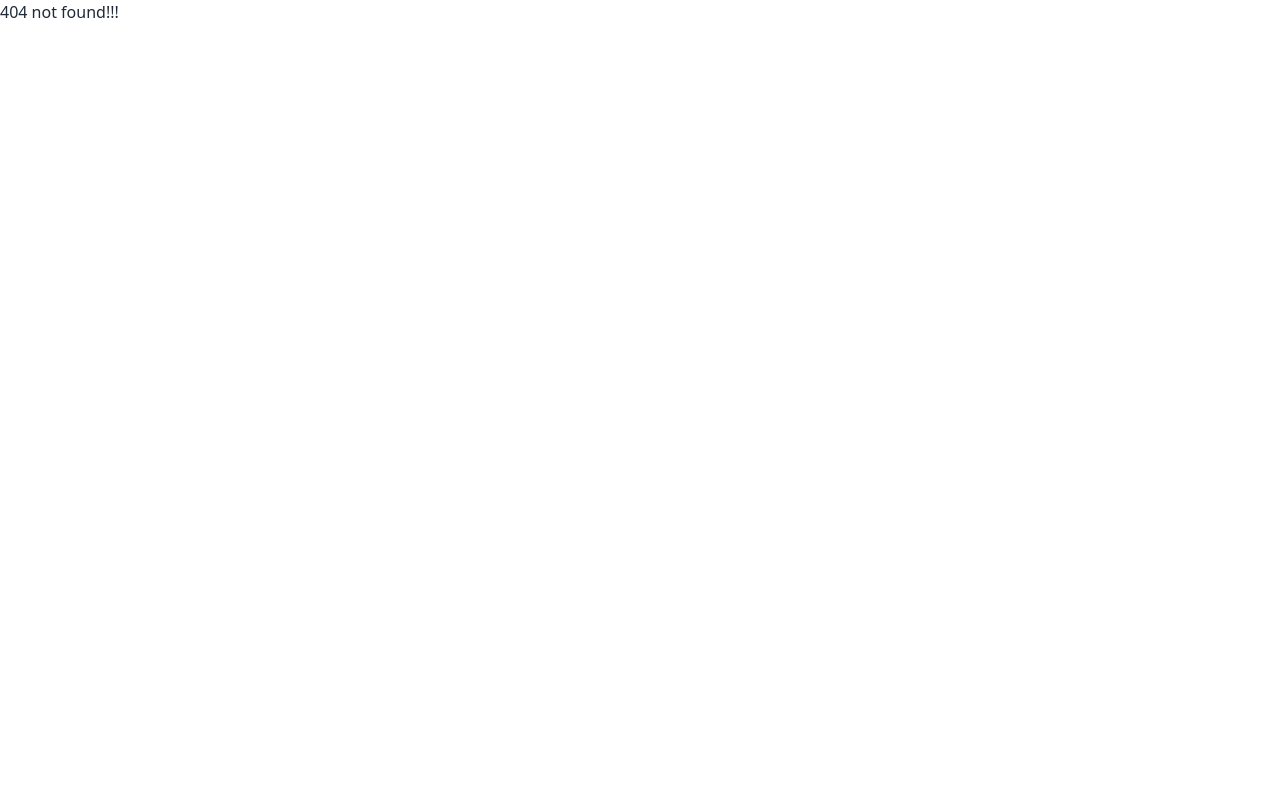
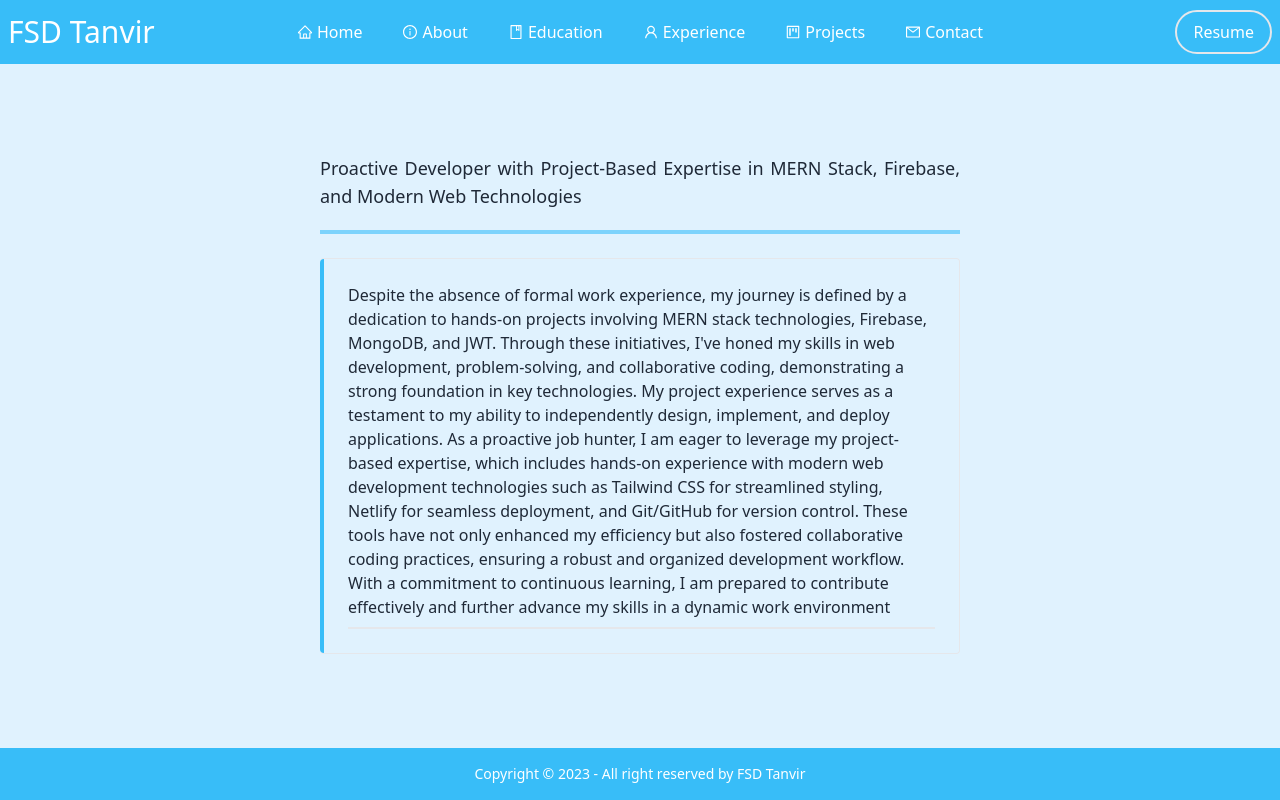
Before and after one commit to FSD-Tanvir/My-Portfolio, a React (Vite) app: page /experience in a window 1280 px wide. Before the commit this address had no page. Built offline with nearby package versions, Linux system fonts and the light colour scheme.

Commit message:
create experience page

```diff
--- a/src/Pages/Education/Education.jsx
+++ b/src/Pages/Education/Education.jsx
@@ -1,5 +1,3 @@
-import { Link } from "react-router-dom";
-
 /* eslint-disable react/no-unescaped-entities */
 const Education = () => {
   return (
--- /dev/null
+++ b/src/Pages/Experience/Experience.jsx
@@ -0,0 +1,39 @@
+/* eslint-disable react/no-unescaped-entities */
+const Experience = () => {
+  return (
+    <div className="container mx-auto">
+      <h1 className="sm:text-lg w-5/6 lg:w-1/2 mx-auto font-medium  mb-5 mt-5 text-justify">
+        Proactive Developer with Project-Based Expertise in MERN Stack,
+        Firebase, and Modern Web Technologies
+      </h1>
+      <hr className="border-t-4 border-sky-300 my-1 w-5/6  lg:w-1/2 mx-auto" />
+      <div>
+        <div className="w-5/6  lg:w-1/2 mx-auto my-6 border-t border-b border-r rounded">
+          <div className="p-4 border-l-4 border-sky-400 rounded">
+            <div className="m-2 pb-2  text-grey-darker border-b-2 border-grey-lighter ">
+              Despite the absence of formal work experience, my journey is
+              defined by a dedication to hands-on projects involving MERN stack
+              technologies, Firebase, MongoDB, and JWT. Through these
+              initiatives, I've honed my skills in web development,
+              problem-solving, and collaborative coding, demonstrating a strong
+              foundation in key technologies. My project experience serves as a
+              testament to my ability to independently design, implement, and
+              deploy applications. As a proactive job hunter, I am eager to
+              leverage my project-based expertise, which includes hands-on
+              experience with modern web development technologies such as
+              Tailwind CSS for streamlined styling, Netlify for seamless
+              deployment, and Git/GitHub for version control. These tools have
+              not only enhanced my efficiency but also fostered collaborative
+              coding practices, ensuring a robust and organized development
+              workflow. With a commitment to continuous learning, I am prepared
+              to contribute effectively and further advance my skills in a
+              dynamic work environment
+            </div>
+          </div>
+        </div>
+      </div>
+    </div>
+  );
+};
+
+export default Experience;
--- a/src/Routes/Routes.jsx
+++ b/src/Routes/Routes.jsx
@@ -4,6 +4,7 @@ import ErrorPage from "../Pages/ErrorPage";
 import Home from "../Pages/Home/Home";
 import About from "../Pages/About/About";
 import Education from "../Pages/Education/Education";
+import Experience from "../Pages/Experience/Experience";
 export const router = createBrowserRouter([
   {
     path: "/",
@@ -22,6 +23,10 @@ export const router = createBrowserRouter([
         path: "/education",
         element: <Education />,
       },
+      {
+        path: "/experience",
+        element: <Experience />,
+      },
     ],
   },
 ]);
```
